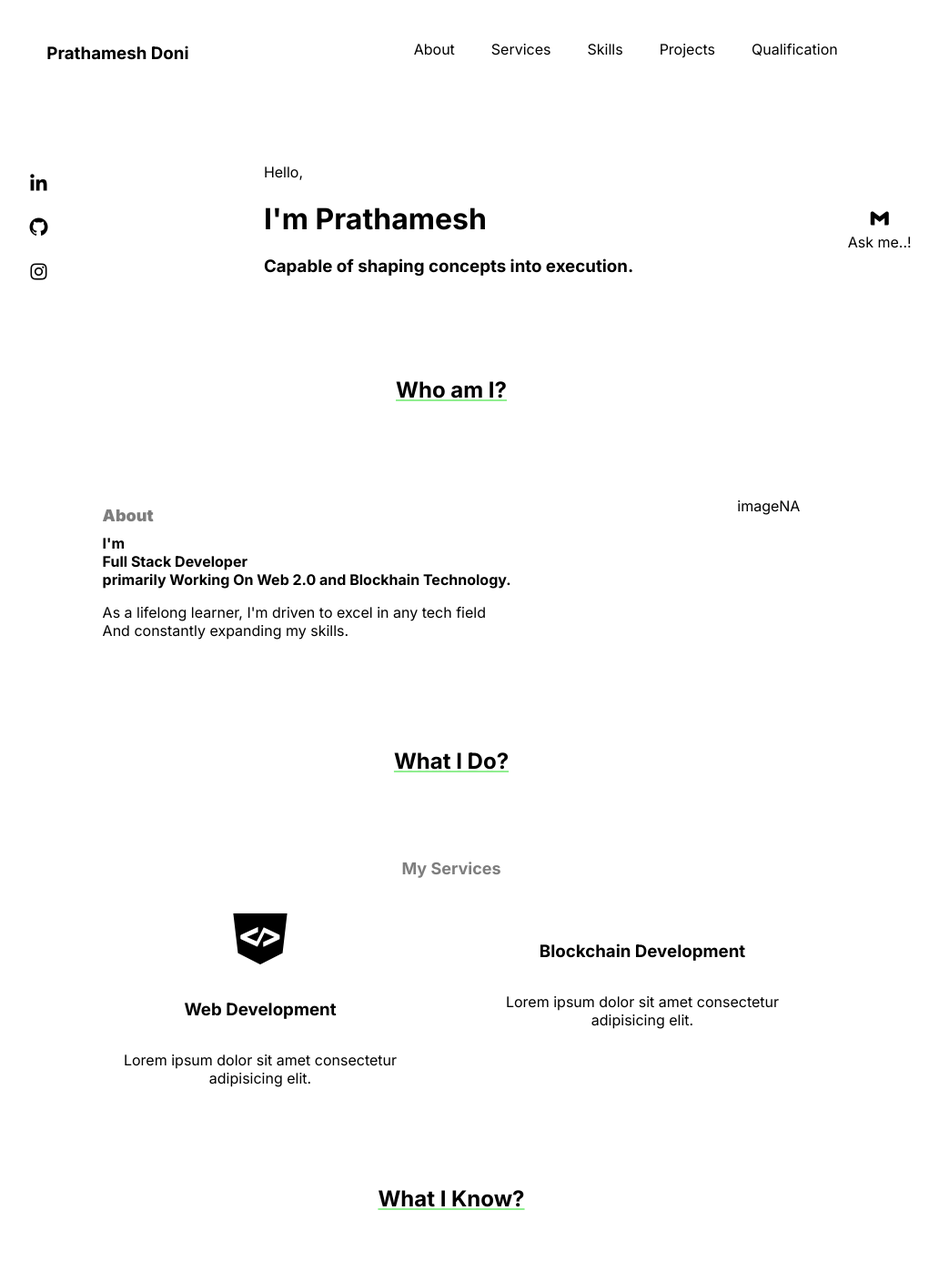
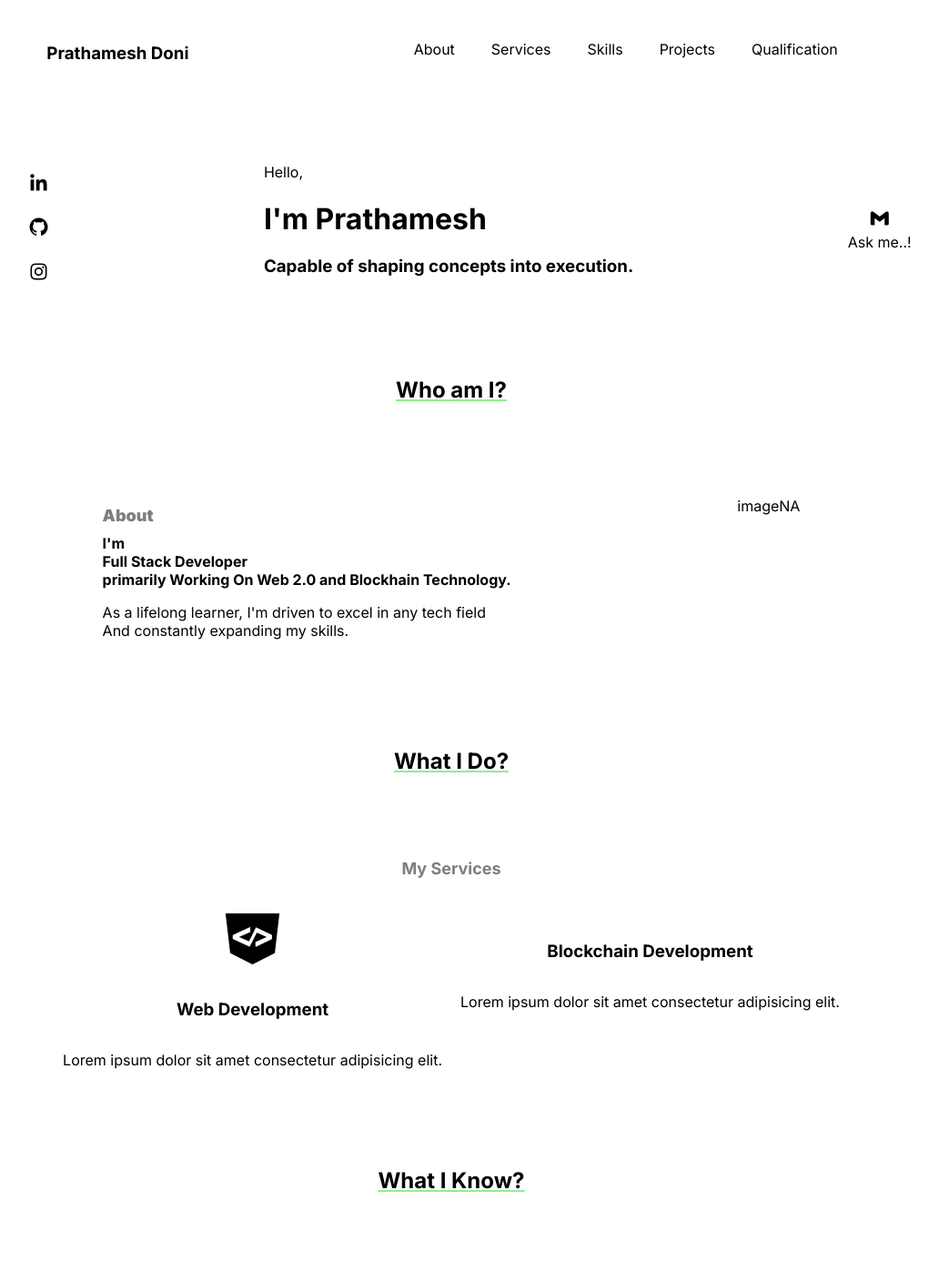
Before and after one commit to hacknovas/PortfolioHN, a Next.js app: page / in a window 1280 px wide. Shown: the top 1408 px of the page at 91% size, without its empty margins (144-1176 px from the left). Built offline with nearby package versions, Linux system fonts and the light colour scheme.

Commit message:
styles modified

```diff
--- a/src/app/CSS/service.module.css
+++ b/src/app/CSS/service.module.css
@@ -47,7 +47,7 @@
 
 .singleService {
   padding: 10px 0;
-  width: 400px;
+  /* width: 400px; */
   height: fit-content;
   text-align: center;
   text-wrap: pretty;
```
